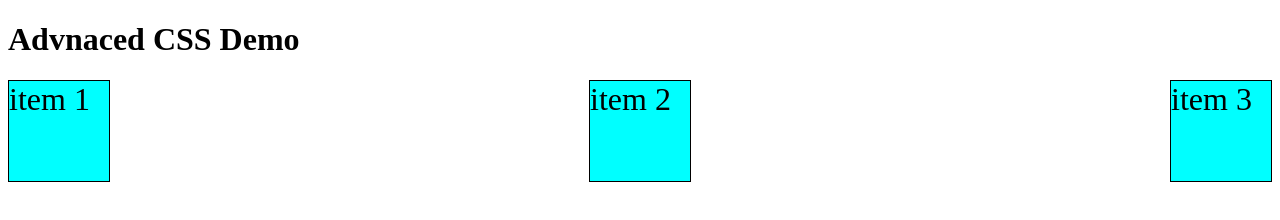
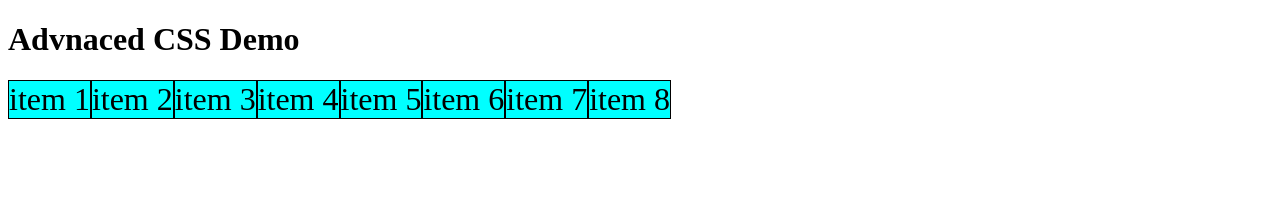
Before and after one commit to Shaheemnonofcl/WebDevMasterCourse, a plain HTML site: page index.html in a window 1280 px wide. Drawn offline with Linux system fonts and the light colour scheme.

Commit message:
Second commit

```diff
--- a/CSS/site.css
+++ b/CSS/site.css
@@ -1,13 +1,12 @@
 
 .item{
    border: 1px solid black;
-   width: 100px;
-   height: 100px;
    background-color: aqua;
    font-size: 2rem;
 }
 
 .container{
    display: flex;
-  justify-content: space-between;
+ flex-wrap: nowrap;
+
 }
--- a/index.html
+++ b/index.html
@@ -16,11 +16,11 @@
             <div class="item item-1">item 1</div>
             <div class="item item-2">item 2</div>
             <div class="item item-3">item 3</div>
-            <!-- <div class="item item-4">item 4</div>
+            <div class="item item-4">item 4</div>
             <div class="item item-5">item 5</div>
             <div class="item item-6">item 6</div>
             <div class="item item-7">item 7</div>
-            <div class="item item-8">item 8</div> -->
+            <div class="item item-8">item 8</div>
          </div>
       </main>
    </body>
```
